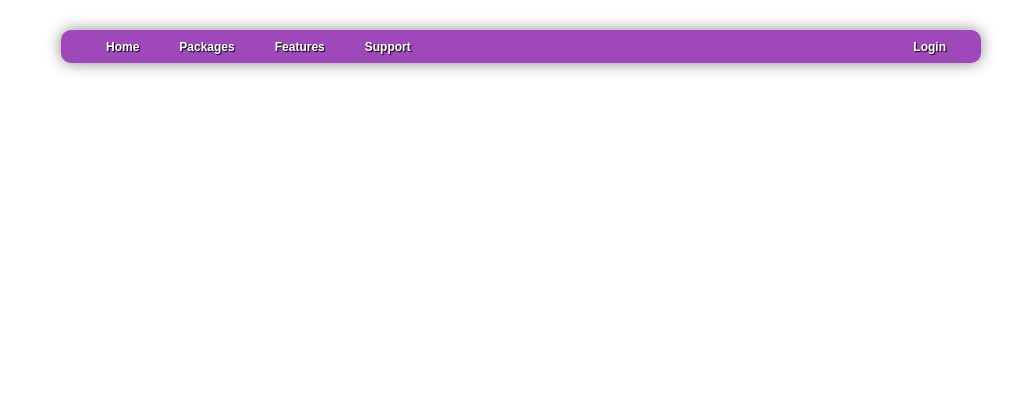
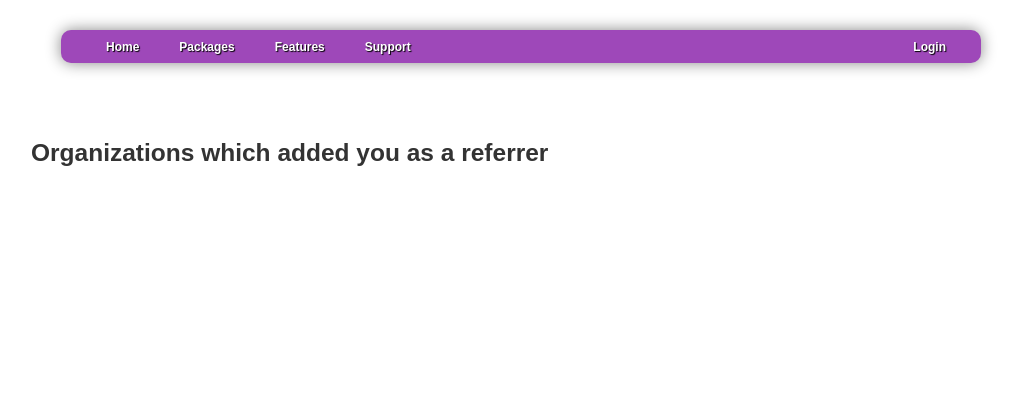
Before and after one commit to Band1to/referralbuddy, a Django app: template referrals/templates/referred.html in a window 1280 px wide. Shown: the top 420 px of the page, without its empty margins (119-1140 px from the left). Run offline with Django 3.2, Linux system fonts and the light colour scheme; the template is opened without the code that fills it, so the values that code supplies are empty; some libraries are stand-ins or nearby versions; some web fonts are replaced.

Commit message:
updated referred.html

```diff
--- a/referrals/templates/referred.html
+++ b/referrals/templates/referred.html
@@ -31,7 +31,7 @@ $(function(){
 {%endblock%}
 
 {%block forms %}
-
+<h3>Organizations which added you as a referrer</h3>
 <div style="width:90%;margin-left:50px;padding-top:100px;">
 	<table id="referred_table" style="width:100%"></table>
 </div>
```
